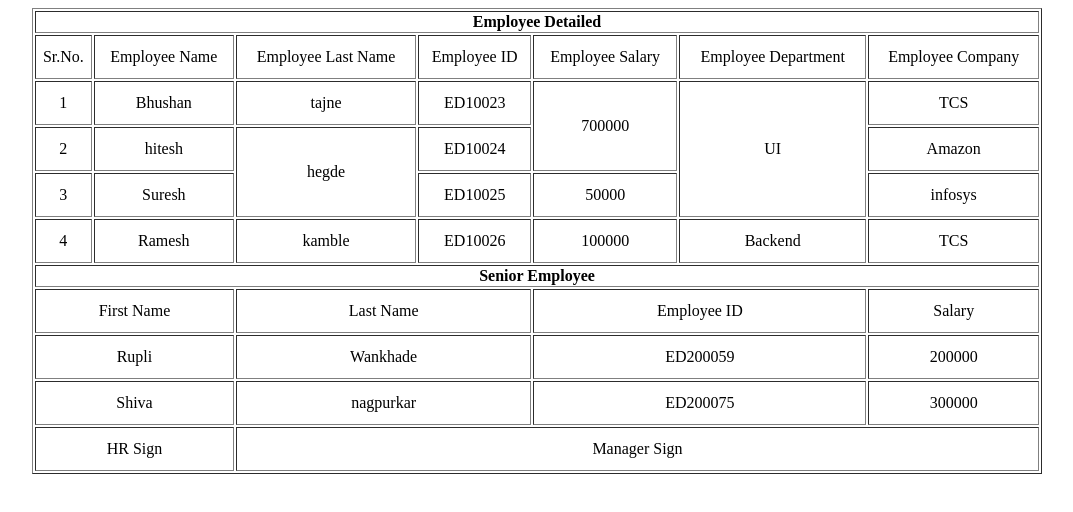
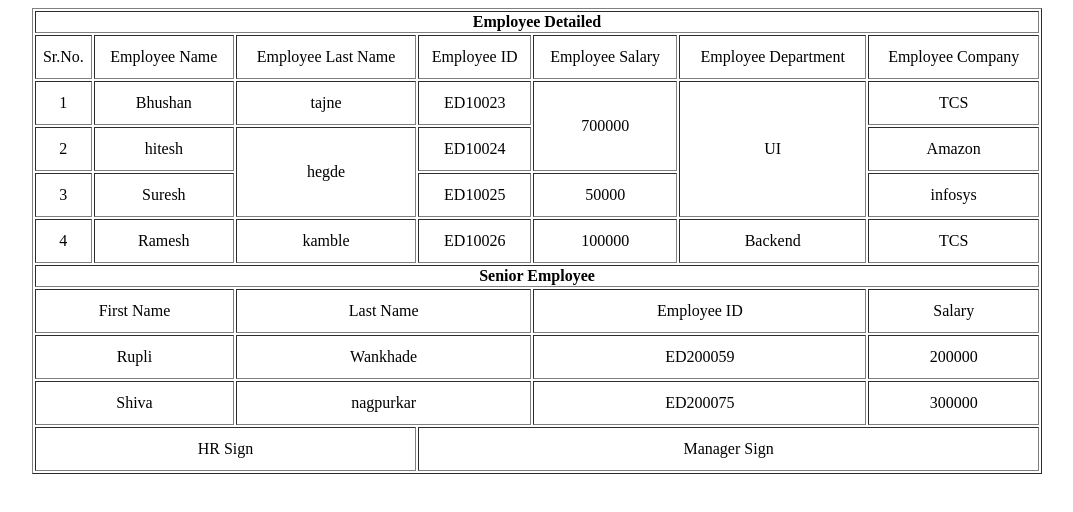
Before and after one commit to Vijay-kori1/B-Assignment-3, a plain HTML site: page Table.html in a window 1280 px wide. Shown: the whole page, without its empty margins (103-1176 px from the left). Drawn offline with Linux system fonts and the light colour scheme.

Commit message:
B Assign-3 23-11-2022

```diff
--- a/Table.html
+++ b/Table.html
@@ -78,8 +78,8 @@
             <td>300000</td>
         </tr>
         <tr>
-            <td colspan="2">HR Sign</td>
-            <td colspan="5">Manager Sign</td>
+            <td colspan="3">HR Sign</td>
+            <td colspan="4">Manager Sign</td>
         </tr>
     </table>
 </body>
```
